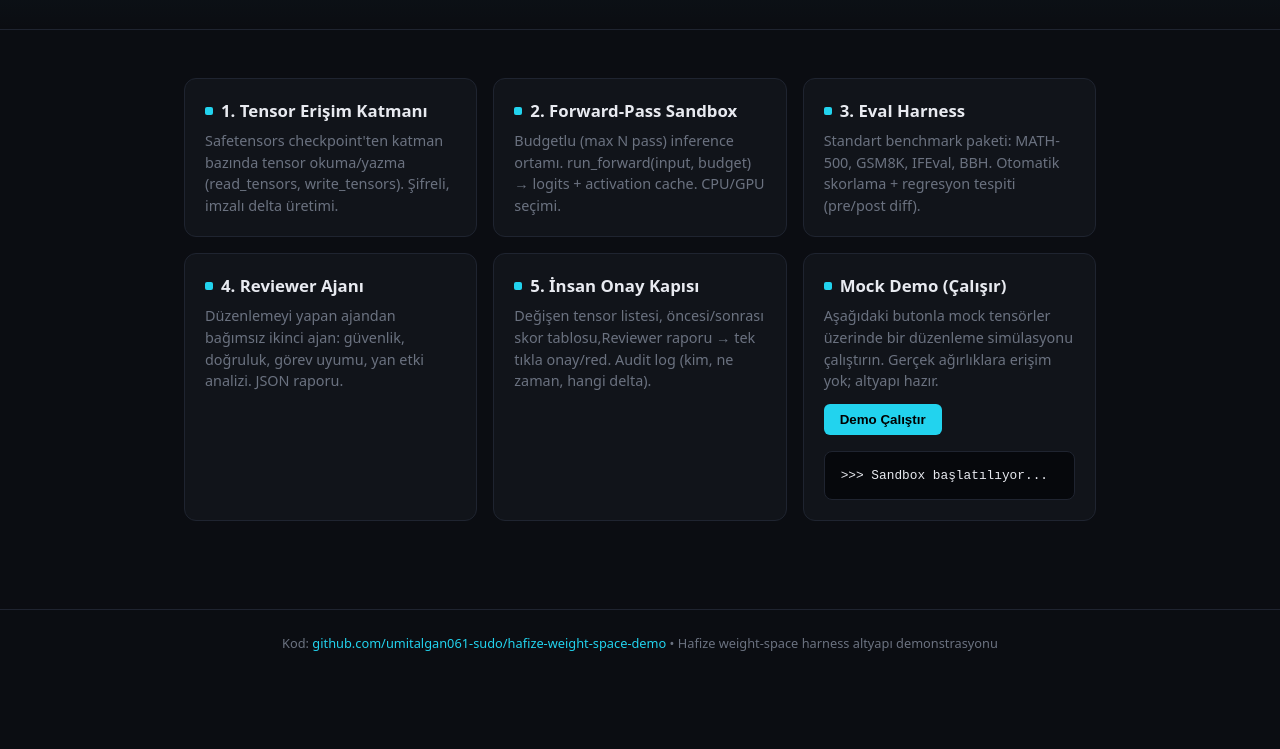
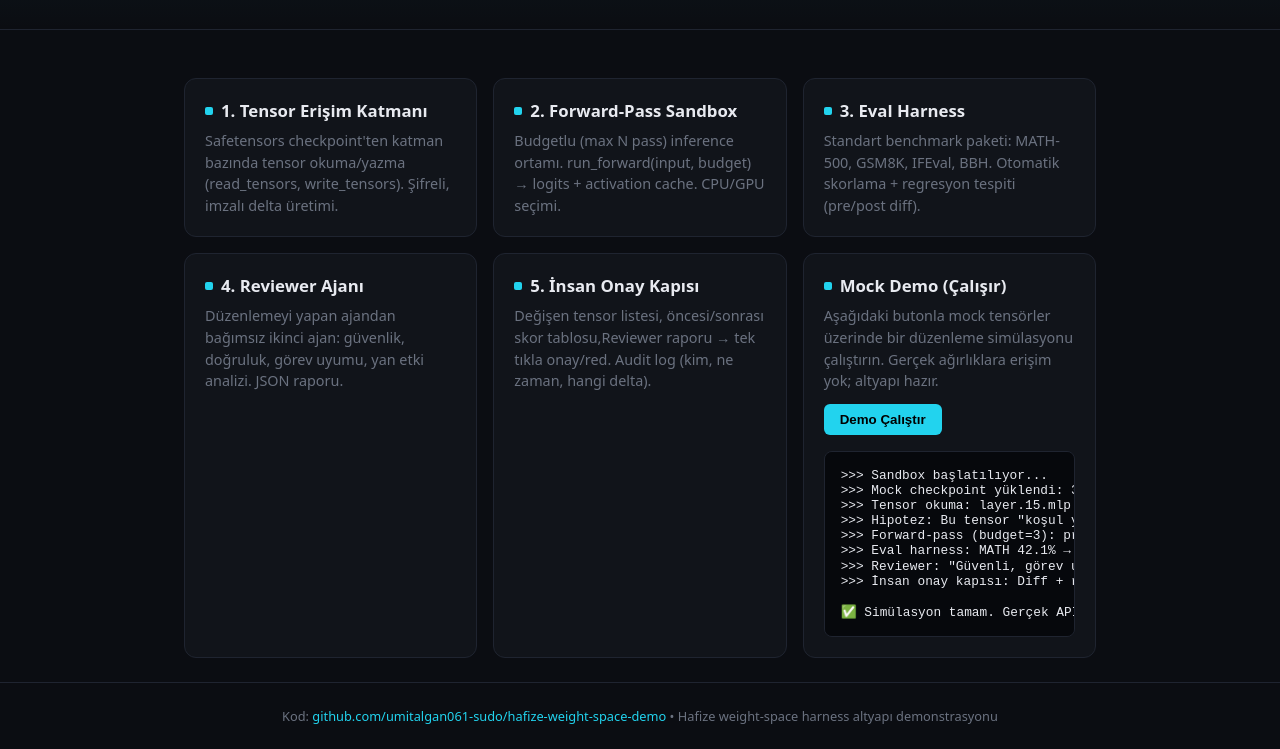
Before and after one commit to umitalgan061-sudo/hafize-weight-space-demo, a plain HTML site: page index.html in a window 1280 px wide. Both pictures are taken after a click on the button "Demo Çalıştır". Shown: the part 124-873 px from the top of the page. Before the commit the page ends 800 px from the top, so only its background shows below. Drawn offline with Linux system fonts and the light colour scheme.

Commit message:
Weight-space harness demo: tam çalışan index.html + HAFIZE.md + README

```diff
--- a/index.html
+++ b/index.html
@@ -46,19 +46,19 @@ document.getElementById('runDemo').onclick = async () => {
   const out = document.getElementById('demoOut');
   out.style.display = 'block';
   out.textContent = '>>> Sandbox başlatılıyor...\n';
-  await new(r=>setTimeout(r,300));
+  await new Promise(r=>setTimeout(r,300));
   out.textContent += '>>> Mock checkpoint yüklendi: 32 layer, 4096 dim, 128 head\n';
-  await new(r=>setTimeout(r,300));
+  await new Promise(r=>setTimeout(r,300));
   out.textContent += '>>> Tensor okuma: layer.15.mlp.down_proj.weight (4096, 11008)\n';
-  await new(r=>setTimeout(r,200));
+  await new Promise(r=>setTimeout(r,200));
   out.textContent += '>>> Hipotez: Bu tensor "koşul yapılarını" kodluyor → LoRA-rank-8 delta uygulanıyor\n';
-  await new(r=>setTimeout(r,300));
+  await new Promise(r=>setTimeout(r,300));
   out.textContent += '>>> Forward-pass (budget=3): pre-loss=2.31 → post-loss=2.18\n';
-  await new(r=>setTimeout(r,300));
+  await new Promise(r=>setTimeout(r,300));
   out.textContent += '>>> Eval harness: MATH 42.1% → 44.3% (+2.2pp), GSM8K 78.4% → 79.1%\n';
-  await new(r=>setTimeout(r,200));
+  await new Promise(r=>setTimeout(r,200));
   out.textContent += '>>> Reviewer: "Güvenli, görev uyumu yüksek, regresyon yok" ✅\n';
-  await new(r=>setTimeout(r,200));
+  await new Promise(r=>setTimeout(r,200));
   out.textContent += '>>> İnsan onay kapısı: Diff + rapor hazır → Onayla/Red et\n';
   out.textContent += '\n✅ Simülasyon tamam. Gerçek API için: read_tensors(), write_tensors(), run_forward(), run_eval()';
 };
```
Also changed, not shown: 2 other files.
